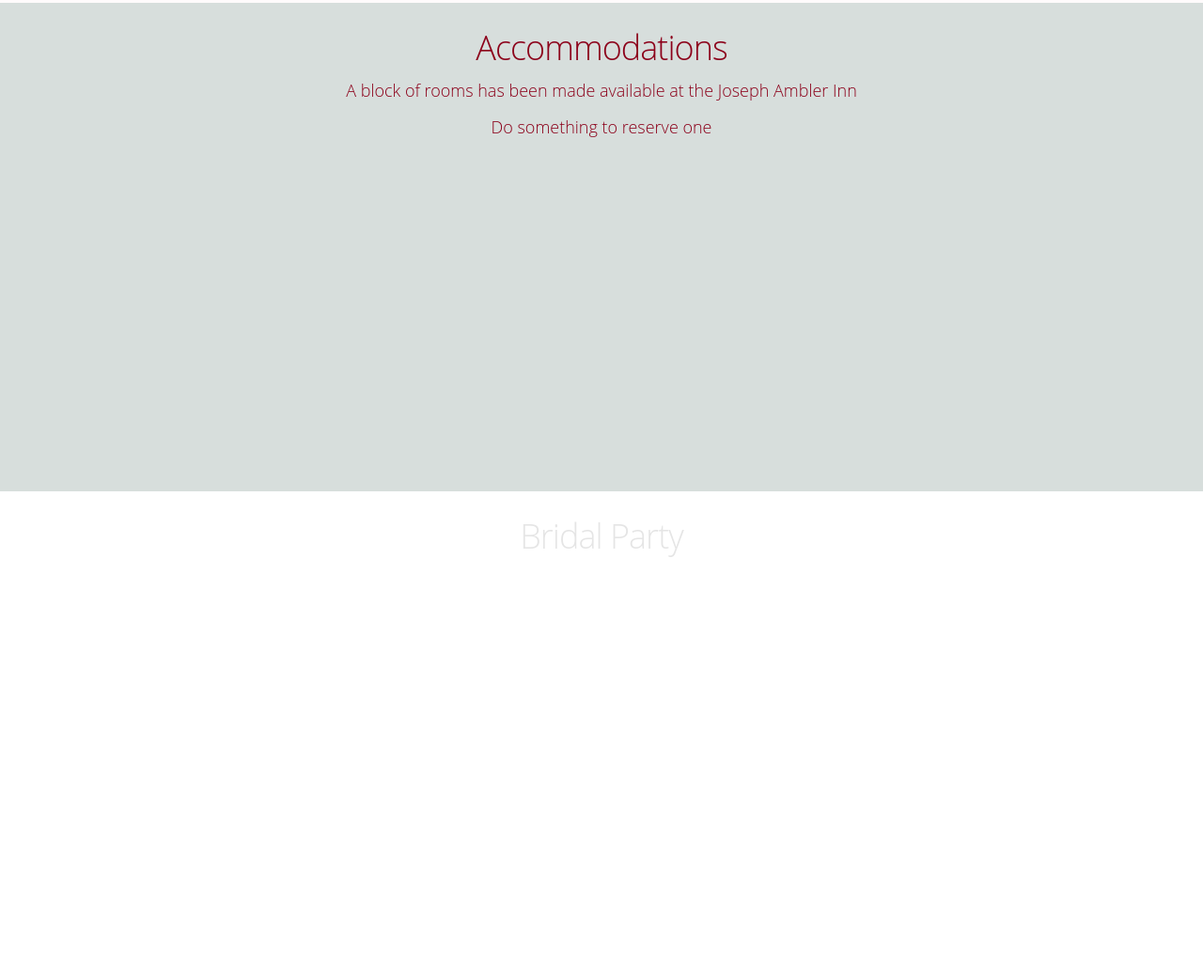
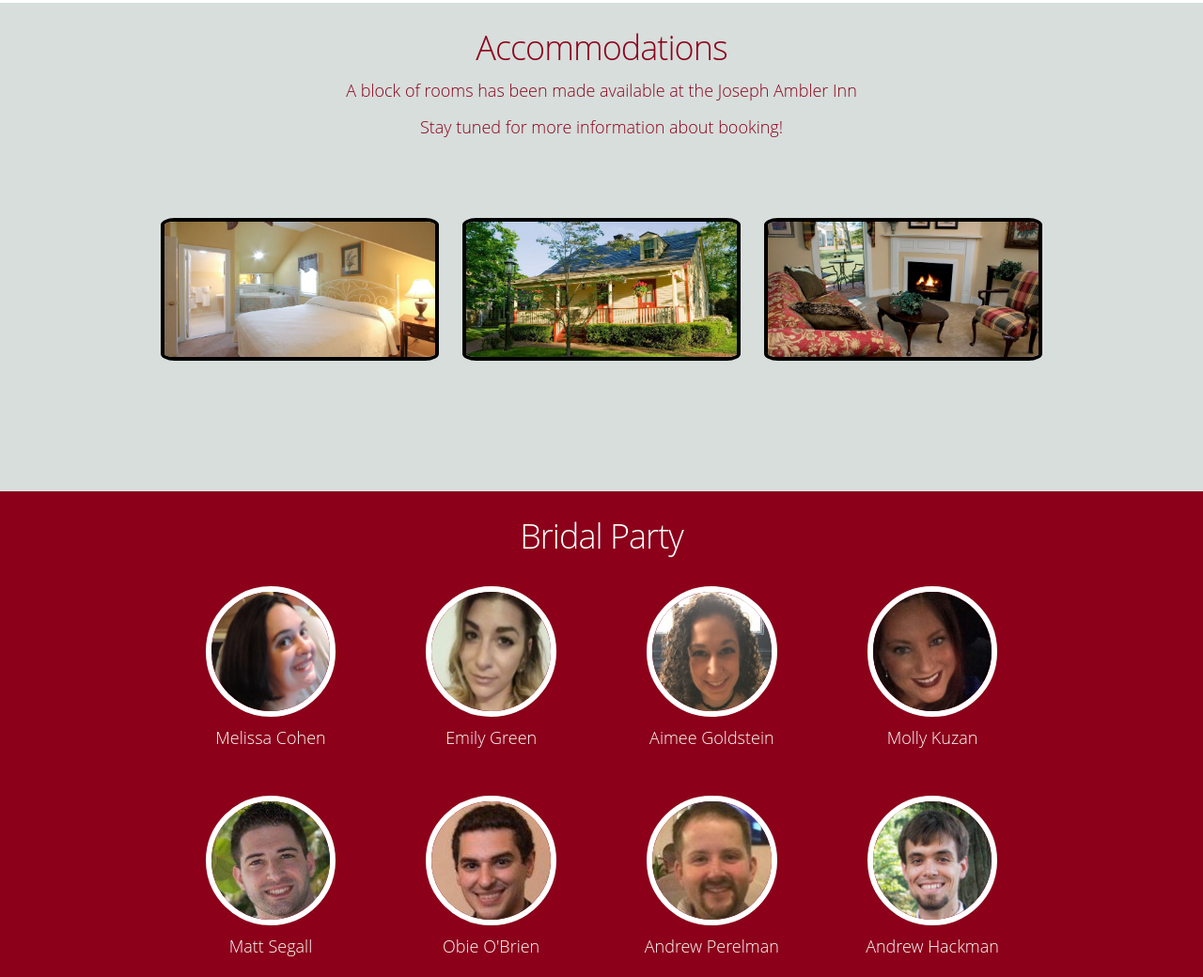
Before and after one commit to jeffsegall/wedding-site, a plain HTML site: page index.html in a window 1280 px wide. Shown: the part 1087-2127 px from the top of the page at 94% size. Drawn offline with Linux system fonts and the light colour scheme; a web font is replaced by a local one.

Commit message:
Adding images

```diff
--- a/css/demo.css
+++ b/css/demo.css
@@ -35,8 +35,6 @@ p {
 a {
 	color: #3e3e3e;
 }
-
-
 
 .clear {
 	clear: both;
@@ -93,13 +91,37 @@ a {
     width: 100%;
 }
 
+.img_block {
+}
+
+.bp_block {
+}
+
+.bp_image {
+    display: inline-block;
+}
+
+.img_block img {
+    width: 30%;
+    border-radius: 5%;
+    border: 4px solid #000000;
+    margin: 70px 10px 10px 10px;
+}
+
+.bp_block img {
+    width: 55%;
+    border-radius: 100%;
+    border: 6px solid #ffffff;
+    margin: 20px 45px 5px 45px;
+}
+
 .lockedNav {
     position: fixed;
     top: 0px;
 	height: 30px;
 	z-index: 1000;
     width: 100%;
-    background: #8c001a;
+    background: rgba(0, 0, 0, 0.8);
     transition: top 0.2s ease-in-out;
 }
 
@@ -138,7 +160,7 @@ a {
 
 .subNavBtn {
 	display: inline-block;
-    width: 15%;
+    width: 13%;
 	height: 35px;
 	margin: 0px 0px 0 0;
 	text-decoration: none;
@@ -149,6 +171,7 @@ a {
 }
 
 .subNavMain {
+    font-family: 'Fira Sans Extra Condensed', sans-serif;
 	display: inline-block;
     width: 30%;
 	height: 35px;
@@ -183,23 +206,28 @@ a {
 /* SECTIONS */
 .sTop {
 	min-height: 130px;
-	color:#fffbfc;
+	color:#ffffff;
 	height: 550px;
 }
 
 #ceremony {
-	background:#fffbfc;
+	background:#ffffff;
 	color:#080705;
 }
 
 #accommodations {
 	background: #d7dedc;
-    color: #8c001a
+    color: #8c001a;
+}
+
+#bridalparty {
+	background: #8c001a;
+    color: #ffffff;
 }
 
 #registry {
-	background: #fffbfc;
-    color: #474448
+	background: #ffffff;
+    color: #000000;
 }
 
 .reg-links a {
--- a/index.html
+++ b/index.html
@@ -3,11 +3,12 @@
 <head>
 
 <meta name="viewport" content="width=device-width">
-
+<meta charset="UTF-8">
 
 <link href="css/demo.css" rel="stylesheet" type="text/css">
 <link rel="stylesheet" type="text/css" href="slick/slick.css"/>
 <link rel="stylesheet" type="text/css" href="slick/slick-theme.css"/>
+<link href="https://fonts.googleapis.com/css?family=Fira+Sans+Extra+Condensed" rel="stylesheet">
 
 <script type="text/javascript" src="js/jquery.min.js"></script>
 <script	type="text/javascript" src="js/lockednav.js"></script>
@@ -32,9 +33,7 @@ $(document).ready( function() {
     $('.photoSlider').slick({
         slide: 'li',
         arrows: false,
-        dots: true,
         infinite: true,
-        centerMode: true,
         speed: 500,
         fade: true,
         cssEase: 'linear',
@@ -84,7 +83,7 @@ $(document).ready( function() {
             <p>Joseph Ambler Inn</p>
             <p>1005 Horsham Road</p>
             <p>North Wales, PA 19454</p>
-            <a href="https://www.google.com/maps/place/Joseph+Ambler+Inn/@40.2383743,-75.229704,17z/data=!4m15!1m9!4m8!1m0!1m6!1m2!1s0x89c6a4177d39cd4b:0x34a00137a47c144b!2sJoseph+Ambler+Inn,+1005+Horsham+Rd,+North+Wales,+PA+19454!2m2!1d-75.22751!2d40.2383702!3m4!1s0x89c6a4177d39cd4b:0x34a00137a47c144b!8m2!3d40.2383702!4d-75.22751">View map</a>
+            <p><a href="https://www.google.com/maps/place/Joseph+Ambler+Inn/@40.2383743,-75.229704,17z/data=!4m15!1m9!4m8!1m0!1m6!1m2!1s0x89c6a4177d39cd4b:0x34a00137a47c144b!2sJoseph+Ambler+Inn,+1005+Horsham+Rd,+North+Wales,+PA+19454!2m2!1d-75.22751!2d40.2383702!3m4!1s0x89c6a4177d39cd4b:0x34a00137a47c144b!8m2!3d40.2383702!4d-75.22751">View map</a></p>
             <p>Reception to immediately follow</p>
 		</div>
 	</div>
@@ -93,13 +92,55 @@ $(document).ready( function() {
 		<div class="inner">
 			<h1>Accommodations</h1>
             <p>A block of rooms has been made available at the Joseph Ambler Inn</p>
-            <p>Do something to reserve one</p>
+            <p>Stay tuned for more information about booking!</p>
+            <div class="img_block">
+                    <img src="img/jai_room1.jpg"/>
+                    <img src="img/jai_room2.jpg"/>
+                    <img src="img/jai_room3.jpg"/>
+            </div>
 		</div>
 	</div>
 
     <div id="bridalparty" class="section">
         <div class="inner">
             <h1>Bridal Party</h1>
+            <div class="bp_block">
+                    <div class="bp_image">
+                        <img src="img/melissa.jpg"/>
+                        <p>Melissa Cohen
+                    </div>
+                    <div class="bp_image">
+                        <img src="img/emily.jpg"/>
+                        <p>Emily Green
+                    </div>
+                    <div class="bp_image">
+                        <img src="img/aimee.jpg"/>
+                        <p>Aimee Goldstein
+                    </div>
+                    <div class="bp_image">
+                        <img src="img/molly.jpg"/>
+                        <p>Molly Kuzan
+                    </div>
+            </div>
+            <p/>
+            <div class="bp_block">
+                    <div class="bp_image">
+                        <img src="img/matt.jpg"/>
+                        <p>Matt Segall
+                    </div>
+                    <div class="bp_image">
+                        <img src="img/obie.jpg"/>
+                        <p>Obie O'Brien
+                    </div>
+                    <div class="bp_image">
+                        <img src="img/andrew.jpg"/>
+                        <p>Andrew Perelman
+                    </div>
+                    <div class="bp_image">
+                        <img src="img/hackman.jpg"/>
+                        <p>Andrew Hackman
+                    </div>
+            </div>
         </div>
     </div>
 
@@ -109,8 +150,8 @@ $(document).ready( function() {
             <p>We are registered at the following places:</p>
             <div class="reg-links">
                 <a href="https://www.bedbathandbeyond.com:443/store/giftregistry/view_registry_guest.jsp?registryId=544023206&eventType=Wedding&pwsurl="><img src="img/bbb-logo.png"/></a>
+                <a href="https://www.wanderable.com/hm/BethandJeff102217"><img src="img/wanderable-logo.png"/></a>
                 <a href="https://www.macys.com/wgl/registry/guest/6694380"><img src="img/macys-logo.png"/></a>
-                <a href="https://www.wanderable.com/hm/BethandJeff102217"><img src="img/wanderable-logo.png"/></a>
             </div>
 		</div>
 	</div>
```
Also changed, not shown: img/aimee.JPG (added), img/andrew.jpg (added), img/emily.jpg (added), img/hackman.jpg (added), img/jai_room1.jpg (added), img/jai_room2.jpg (added), img/jai_room3.jpg (added), img/matt.jpg (added), img/melissa.JPG (added), img/molly.jpg (added), img/obie.jpg (added), 1 other file.
